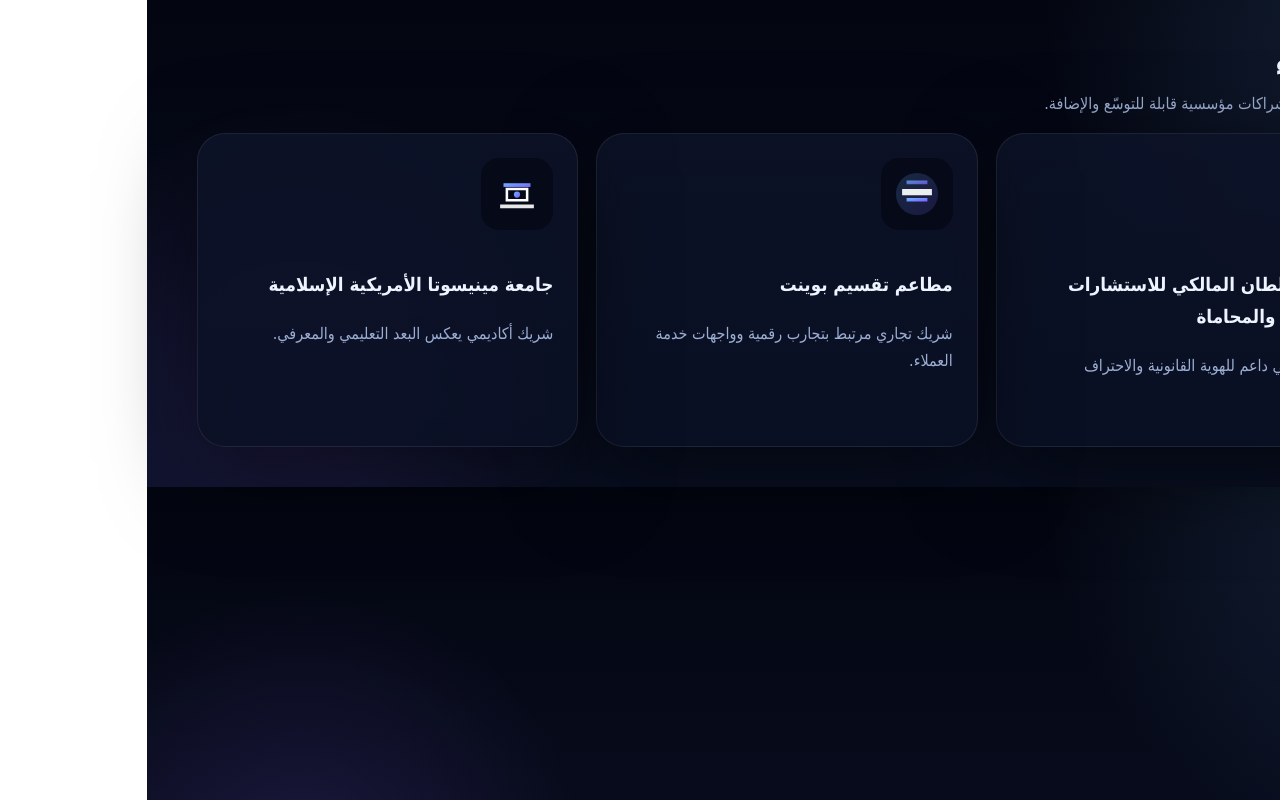
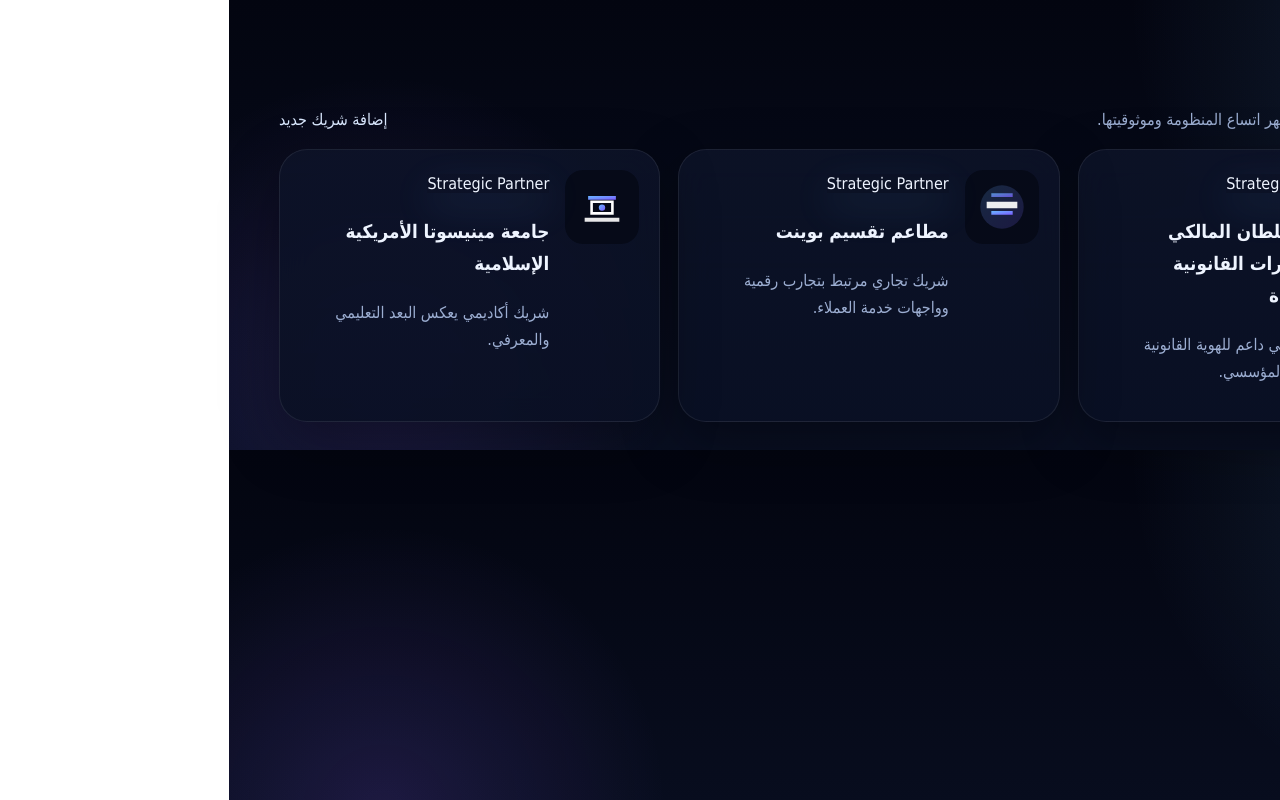
Before and after one commit to nasseh2005-byte/n9-gruopX, a Next.js app: page /partners in a window 1280 px wide. Built offline with nearby package versions, Linux system fonts and the light colour scheme.

Commit message:
Update page.jsx

```diff
--- a/app/partners/page.jsx
+++ b/app/partners/page.jsx
@@ -1,15 +1,32 @@
-export default function PartnersPage() {
+import Link from 'next/link';
+
 const partners = [
   { name: 'مكتب سلطان المالكي للاستشارات القانونية والمحاماة', desc: 'شريك قانوني داعم للهوية القانونية والاحتراف المؤسسي.', logo: '/partner-law.svg' },
   { name: 'مطاعم تقسيم بوينت', desc: 'شريك تجاري مرتبط بتجارب رقمية وواجهات خدمة العملاء.', logo: '/taksim-point.svg' },
   { name: 'جامعة مينيسوتا الأمريكية الإسلامية', desc: 'شريك أكاديمي يعكس البعد التعليمي والمعرفي.', logo: '/ium.svg' },
 ];
+
+export default function PartnersPage() {
   return (
-    <main className="wrap" style={{ padding: '40px 0' }}>
-      <div className="section-title"><div><h2>الشركاء</h2><p>شبكة علاقات وشراكات مؤسسية قابلة للتوسّع والإضافة.</p></div></div>
+    <main className="page-shell">
+      <section className="wrap" style={{ padding: '56px 0 28px' }}>
+        <div className="section-title">
+          <div><h2>الشركاء</h2><p>علاقات وشراكات مؤسسية تُظهر اتساع المنظومة وموثوقيتها.</p></div>
+          <Link href="/contact">إضافة شريك جديد</Link>
+        </div>
         <div className="grid cards">
-        {partners.map((p) => <div className="card" key={p.name}><img src={p.logo} alt={p.name} width="72" height="72" style={{ borderRadius: 18, marginBottom: 12 }} /><h3>{p.name}</h3><p style={{ color: 'var(--muted)' }}>{p.desc}</p></div>)}
+          {partners.map((p) => (
+            <article className="card product product-lux" key={p.name}>
+              <img src={p.logo} alt={p.name} width="74" height="74" style={{ borderRadius: 18 }} />
+              <div>
+                <span className="tag tag-lux">Strategic Partner</span>
+                <h3>{p.name}</h3>
+                <p style={{ color: 'var(--muted)' }}>{p.desc}</p>
               </div>
+            </article>
+          ))}
+        </div>
+      </section>
     </main>
   );
 }
```
Lines whose indentation alone changed are shown as unchanged.
